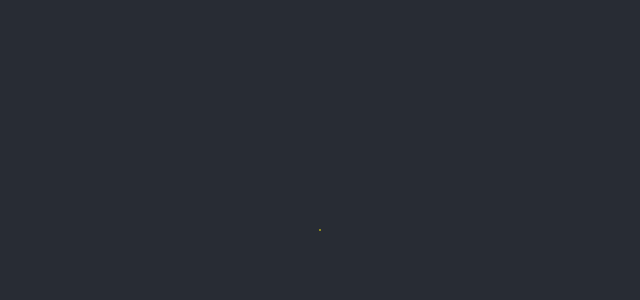
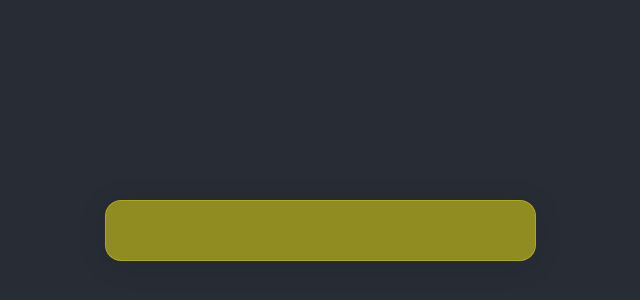
Before and after one commit to huseyinbilen/react-exercises, a React (Create React App) app in the folder 8-calculator/: page / in a window 1280 px wide. Shown: the part 170-470 px from the top of the page, without its empty margins (320-960 px from the left). Built offline with nearby package versions, Linux system fonts and the light colour scheme.

Commit message:
Display Added

```diff
--- a/8-calculator/src/App.css
+++ b/8-calculator/src/App.css
@@ -18,4 +18,5 @@
   backdrop-filter: blur(5px);
   -webkit-backdrop-filter: blur(5px);
   border: 1px solid rgba(247, 236, 17, 0.3);
+  padding: 10px;
 }
--- a/8-calculator/src/App.js
+++ b/8-calculator/src/App.js
@@ -1,10 +1,11 @@
+import Display from './components/Display';
 import './App.css';
 
 function App() {
   return (
     <div className="App">
       <div className="App_body">
-
+        <Display />
       </div>
     </div>
   );
--- /dev/null
+++ b/8-calculator/src/components/Display.css
@@ -0,0 +1,3 @@
+input {
+    background: rgba(0, 0, 0, 0);
+}
--- /dev/null
+++ b/8-calculator/src/components/Display.js
@@ -0,0 +1,10 @@
+import './Display.css';
+function Display() {
+    return (
+        <div>
+            <input type="text"></input>
+        </div>
+    );
+}
+
+export default Display;
```
